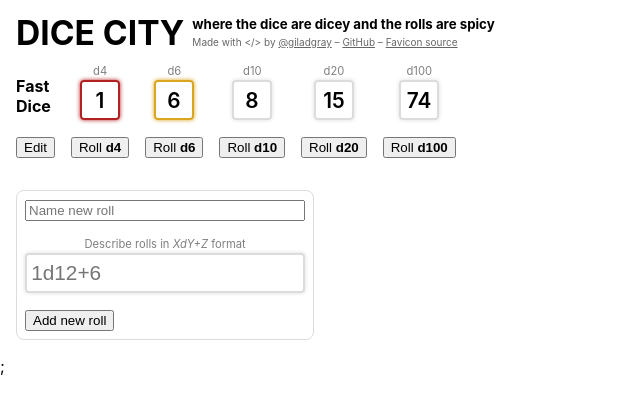
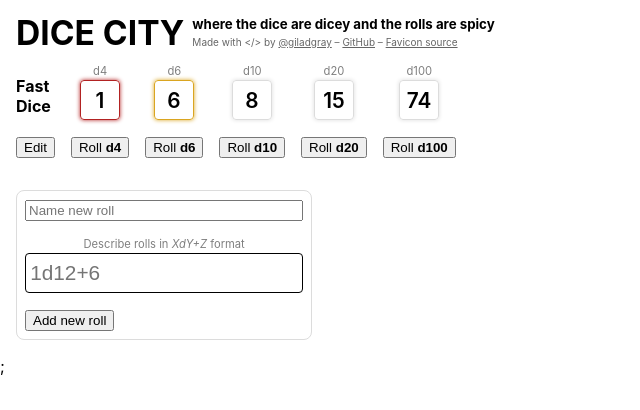
Before and after one commit to giladgray/dice-city, a Next.js app: page / in a window 1280 px wide. Shown: the top 410 px of the page, without its empty margins (0-640 px from the left). Built offline with nearby package versions, Linux system fonts and the light colour scheme.

Commit message:
fix input style

```diff
--- a/styles/roll.module.css
+++ b/styles/roll.module.css
@@ -37,14 +37,16 @@
   padding: 0 0.2em;
   font-size: 1.3em;
 
+  border-radius: 4px;
+  border: 1px solid currentColor;
+}
+.die dd {
   color: gainsboro;
-  box-shadow: 0 0 4px currentColor;
-  border: 2px solid currentColor;
-  border-radius: 4px;
+  box-shadow: 0 0 0.2em currentColor;
 }
 .die span {
   /* inner text, blurred by animation */
-  color: black
+  color: black;
 }
 .die input:invalid {
   border-color: firebrick;
```
